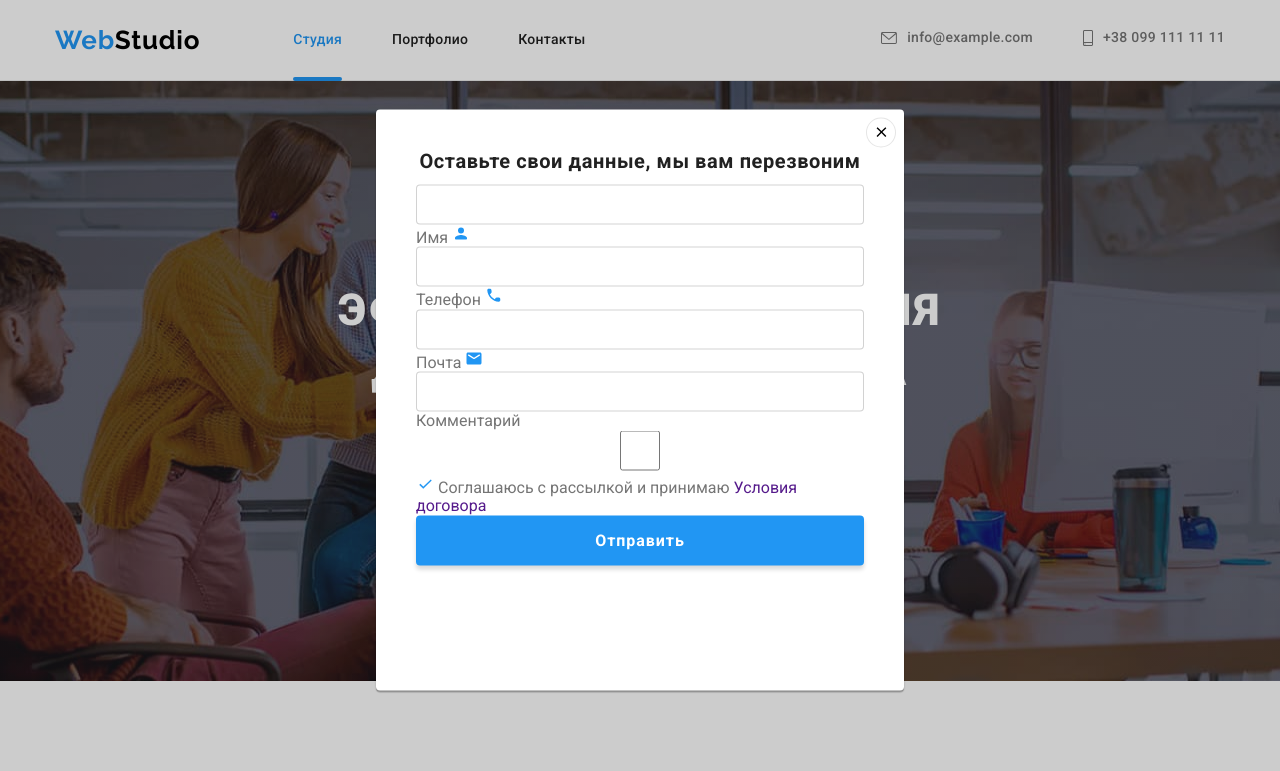
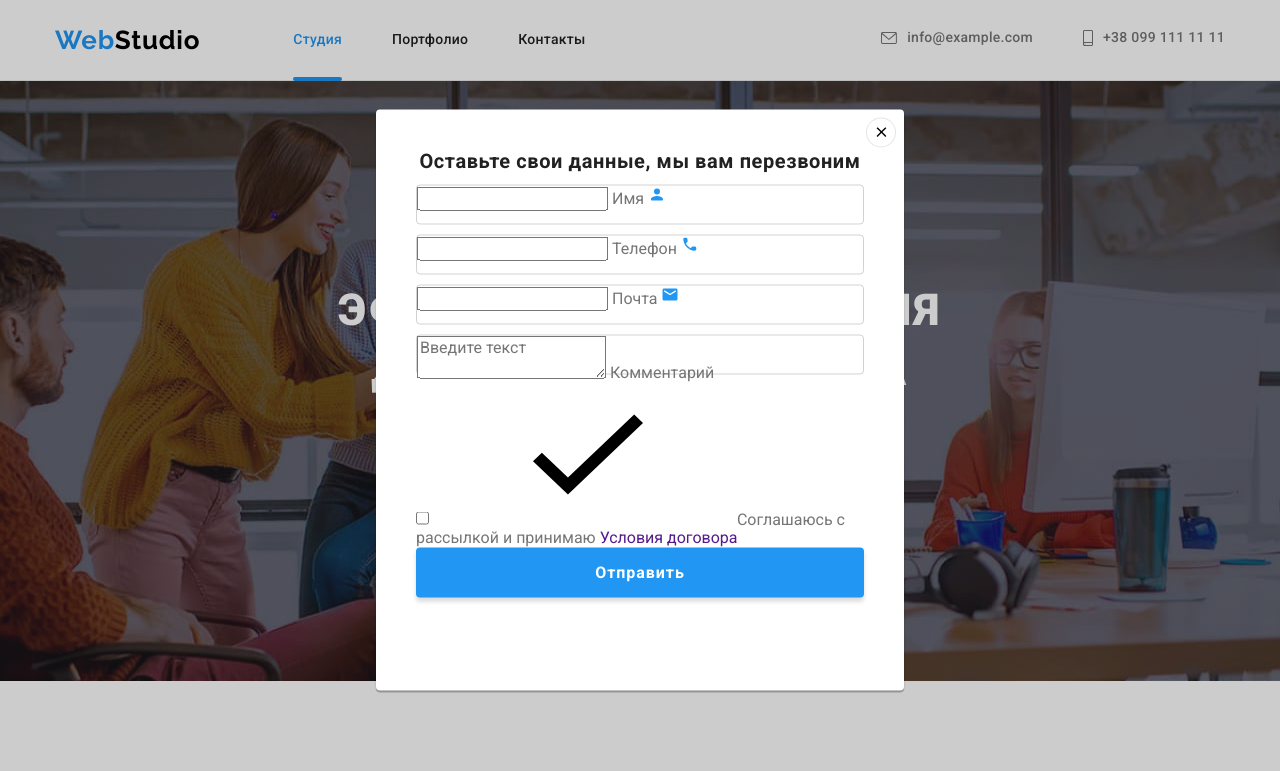
Before and after one commit to akrir6/goit-markup-hw-06, a plain HTML site: page index.html in a window 1280 px wide. Both pictures are taken after a click on the button "Заказать услугу". Shown: the top 771 px of the page. Drawn offline with nearby package versions, Linux system fonts and the light colour scheme.

Commit message:
modal window completed

```diff
--- a/index.html
+++ b/index.html
@@ -384,14 +384,8 @@
         <div class="subscribes">
           <h3 class="subscribe">Подпишитесь на рассылку</h3>
           <form class="subscribe-form">
-            <input
-              type="email"
-              name="email"
-              class="subscribe-email"
-              id="subscribe-email"
-              placeholder=" "
-            />
-            <label for="subscribe-email" class="subscribe-label"> Email</label>
+            <input type="email" name="email" class="subscribe-email" placeholder="E-mail" />
+
             <button type="submit" class="subscribe-button button">
               Подписаться
               <svg class="send-icon"><use href="./images/icons.svg#send"></use></svg>
@@ -408,35 +402,36 @@
         </button>
         <h2 class="modal-header">Оставьте свои данные, мы вам перезвоним</h2>
         <form class="order-form">
-          <label>
-            <input type="text" class="form-field" />
-            Имя
-            <svg class="field-icon">
-              <use href="./images/icons.svg#person"></use>
-            </svg>
+          <label class="form-field">
+            <input type="text" class="field-input" />
+            <span class="field-label">Имя</span>
+            <svg class="field-icon"><use href="./images/icons.svg#person"></use></svg>
           </label>
-          <label>
-            <input type="tel" class="form-field" />
-            Телефон
+          <label class="form-field">
+            <input type="tel" class="field-input" />
+            <span class="field-label">Телефон</span>
             <svg class="field-icon"><use href="./images/icons.svg#phone"></use></svg>
           </label>
-          <label>
-            <input type="email" class="form-field" />
-            Почта
+          <label class="form-field">
+            <input type="email" class="field-input" />
+            <span class="field-label">Почта</span>
             <svg class="field-icon"><use href="./images/icons.svg#email"></use></svg>
           </label>
-          <label>
-            <input type="text" class="form-field" />
-            Комментарий
+          <label class="form-field">
+            <textarea class="field-input comment" placeholder="Введите текст"></textarea>
+            <span class="field-label">Комментарий</span>
           </label>
-          <label
-            ><input type="checkbox" class="form-field" />
-            <svg class="field-icon">
+
+          <label class="form-checkbox">
+            <input type="checkbox" class="field-checkbox" value="true" />
+            <svg class="checkbox-icon">
               <use href="./images/icons.svg#checkbox"></use>
             </svg>
-            Соглашаюсь с рассылкой и принимаю
-            <a href="">Условия договора</a>
+            <span class="accept-conditions">
+              Соглашаюсь с рассылкой и принимаю <a href="" class="conditions">Условия договора</a>
+            </span>
           </label>
+
           <button type="submit" class="button submit">Отправить</button>
         </form>
       </div>
```
